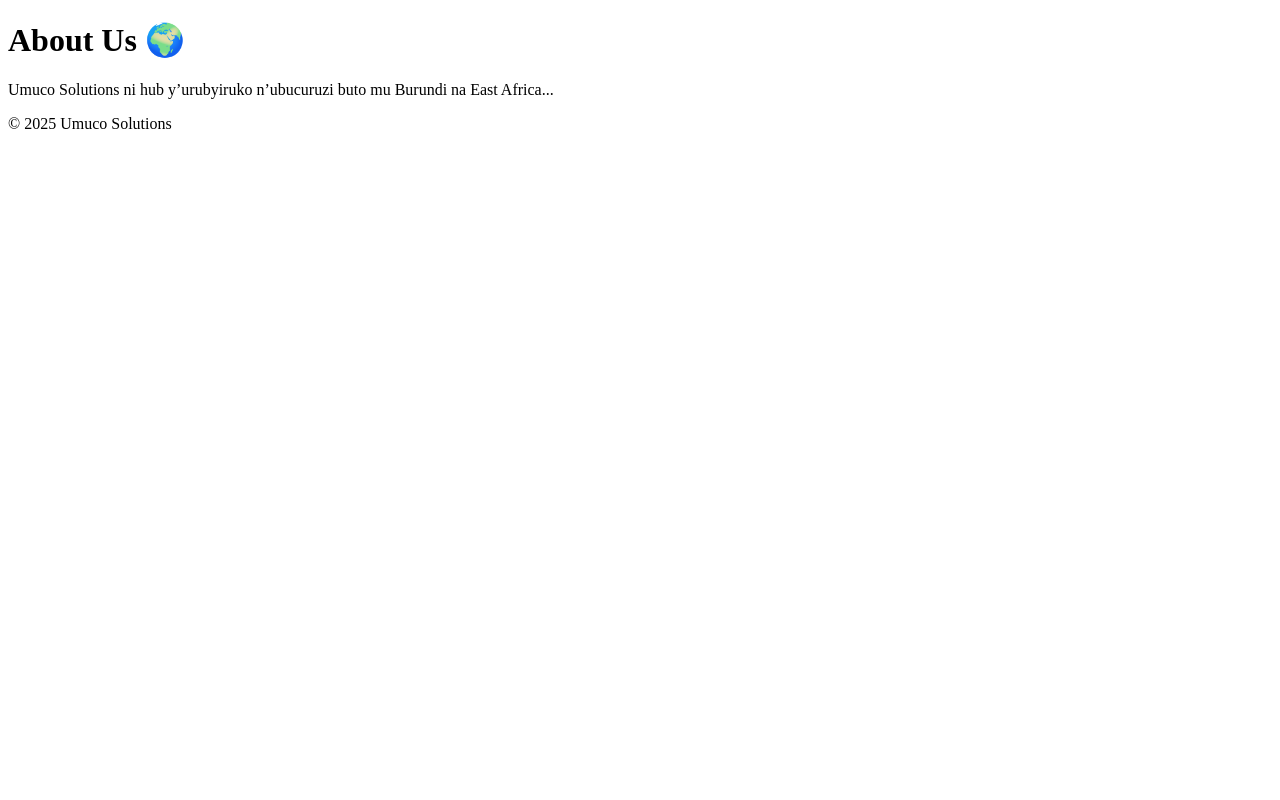
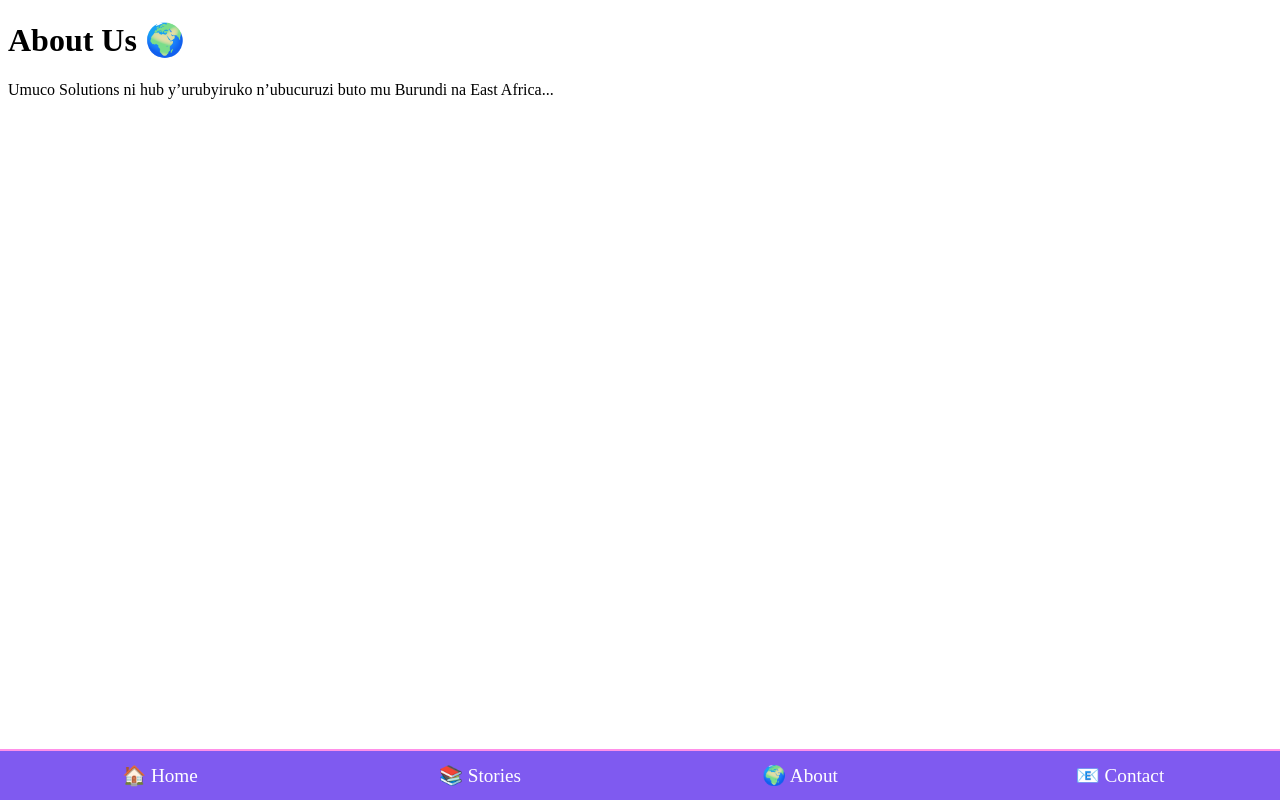
Before and after one commit to ornoirbruce5-debug/InkuruZitwenza, a plain HTML site: page about.html in a window 1280 px wide. Drawn offline with Linux system fonts and the light colour scheme.

Commit message:
Update about.html

```diff
--- a/about.html
+++ b/about.html
@@ -6,10 +6,17 @@
   <link rel="stylesheet" href="styles.css">
 </head>
 <body>
-  <header><h1>About Us 🌍</h1></header>
   <main>
+    <h1>About Us 🌍</h1>
     <p>Umuco Solutions ni hub y’urubyiruko n’ubucuruzi buto mu Burundi na East Africa...</p>
   </main>
-  <footer><p>© 2025 Umuco Solutions</p></footer>
+
+  <!-- Bottom Navigation -->
+  <nav class="bottom-nav">
+    <a href="index.html">🏠 Home</a>
+    <a href="stories.html">📚 Stories</a>
+    <a href="about.html">🌍 About</a>
+    <a href="contact.html">📧 Contact</a>
+  </nav>
 </body>
 </html>
```
